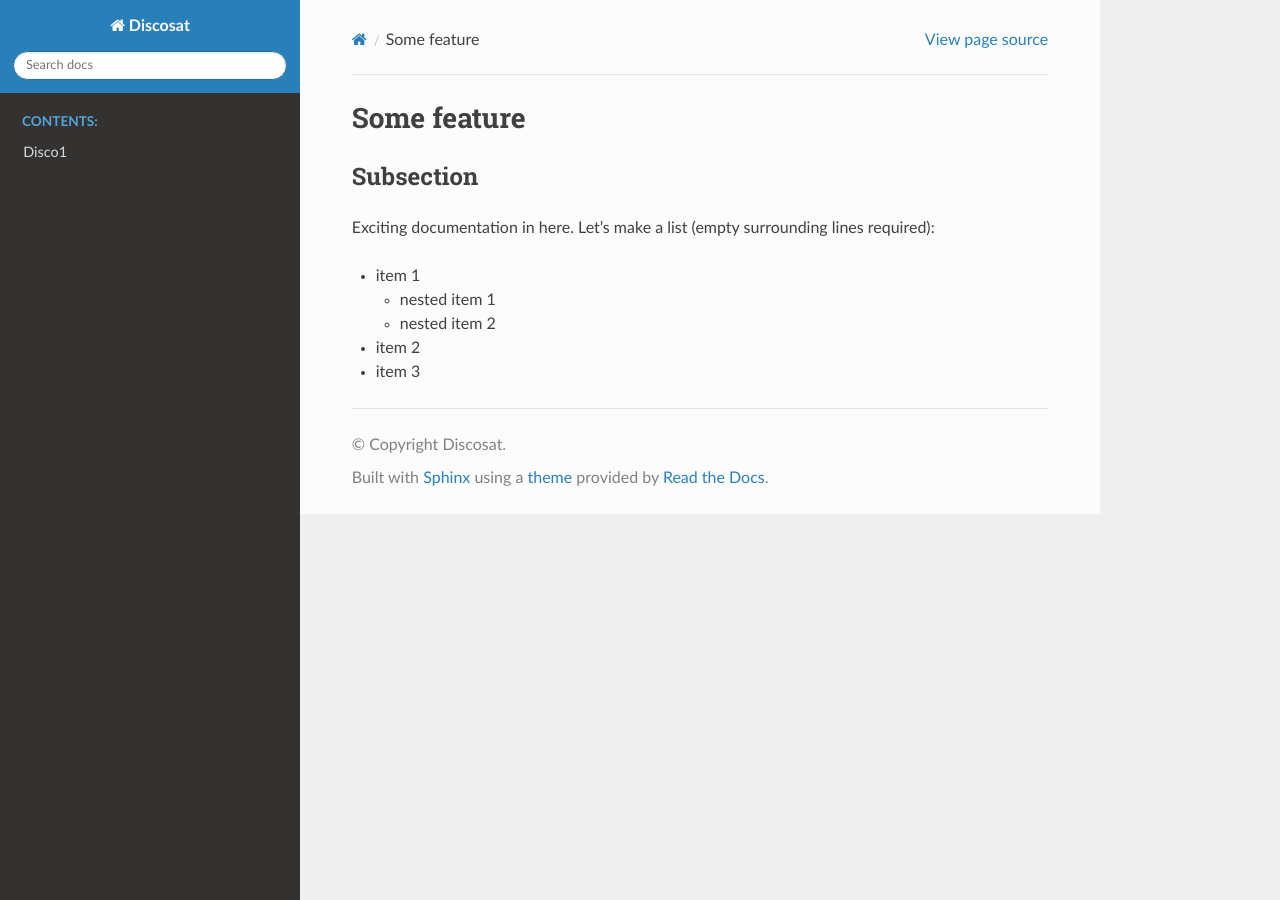
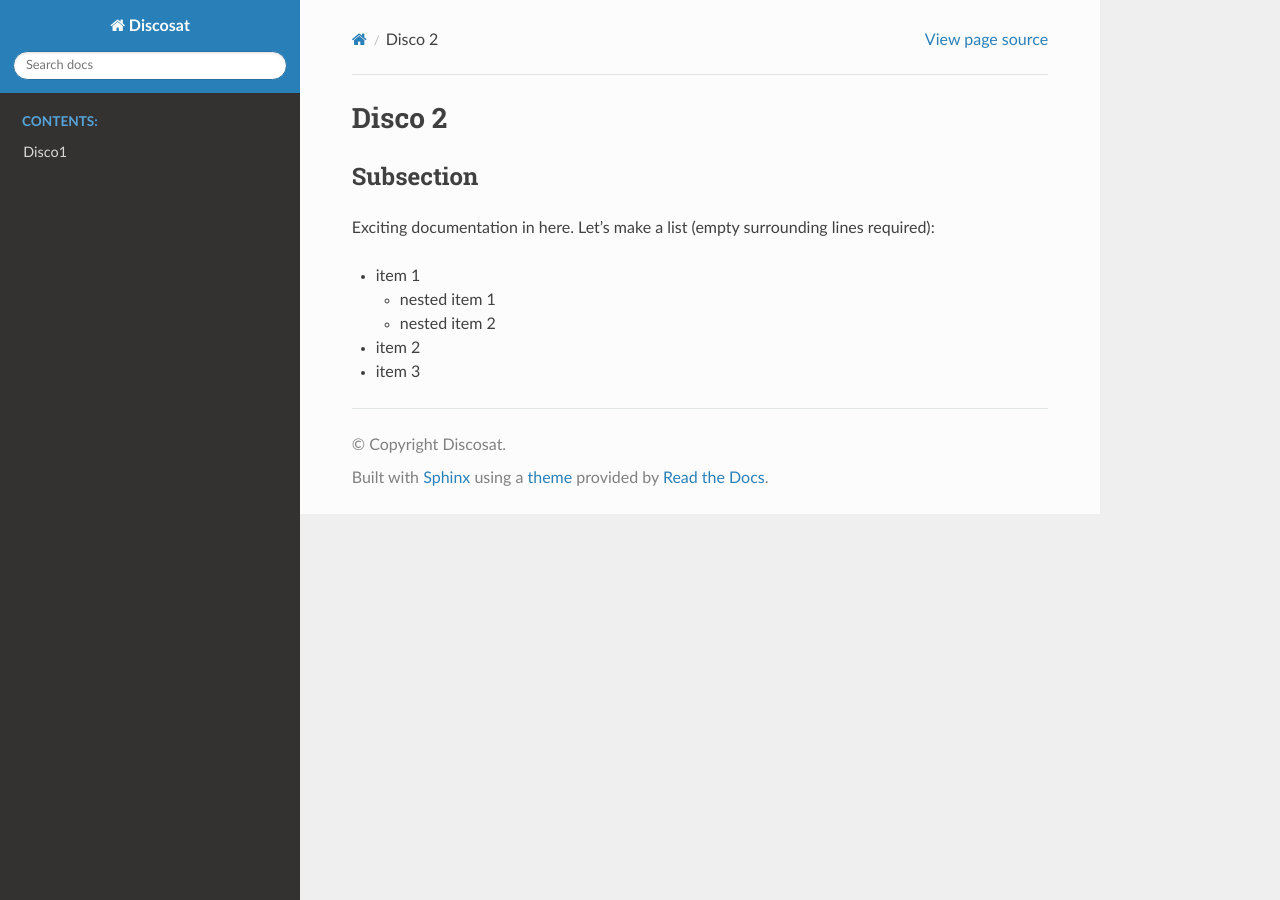
Before and after one commit to discosat/discosat.github.io, a Sphinx documentation site: the page built from doc/disco-2.md, in a window 1280 px wide. Built offline with Sphinx 7.4.7 and the Read the Docs theme 2.0.0, drawn with Linux system fonts in a browser that asks for light colours; pages that are not in the unit, such as notebooks, are missing from menus.

Commit message:
Update and rename some-feature.md to disco-2.md

```diff
--- a/doc/some-feature.md
+++ b/doc/disco-2.md
@@ -1,4 +1,4 @@
-# Some feature
+# Disco 2
 
 ## Subsection
 
```
